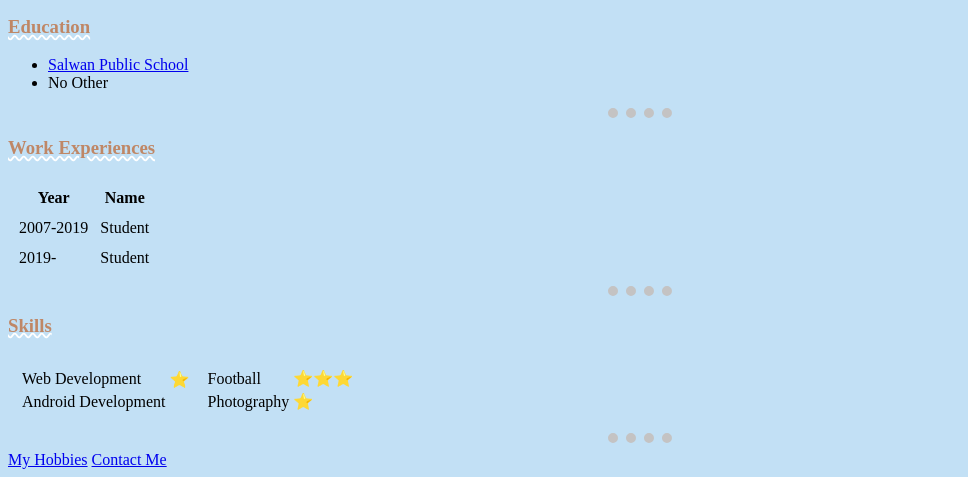
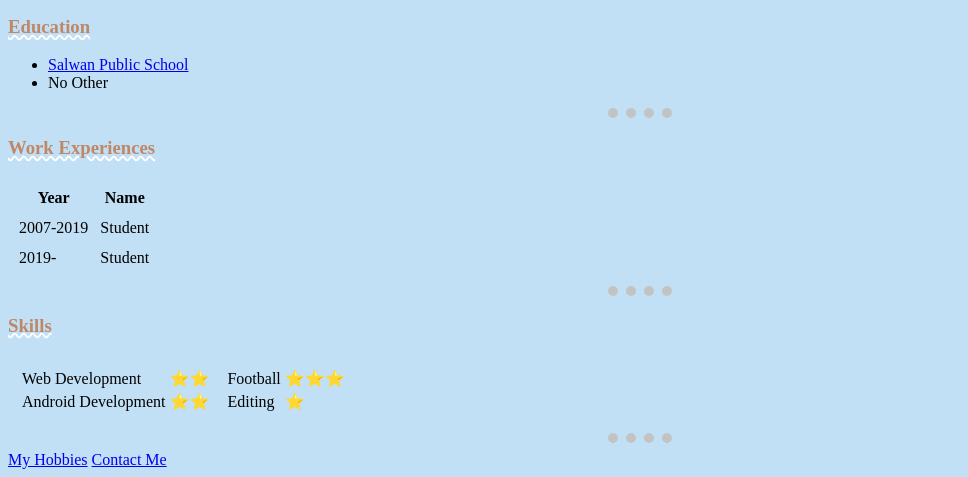
Before and after one commit to Umang-Sehgal/cv, a plain HTML site: page index.html in a window 1280 px wide. Shown: the part 355-832 px from the top of the page, without its empty margins (0-968 px from the left). Drawn offline with Linux system fonts and the light colour scheme.

Commit message:
Update index.html

```diff
--- a/index.html
+++ b/index.html
@@ -58,11 +58,12 @@
             <table>
                 <tr>
                     <td>Web Development</td>
-                    <td>⭐</td>
+                    <td>⭐⭐</td>
                 </tr>
 
                 <tr>
                     <td>Android Development</td>
+                    <td>⭐⭐</td>
                 </tr>
             </table>
         </td>
@@ -73,7 +74,7 @@
                     <td>⭐⭐⭐</td>
                 </tr>
                 <tr>
-                    <td>Photography</td>
+                    <td>Editing</td>
                     <td>⭐</td>
                 </tr>
             </table>
```
